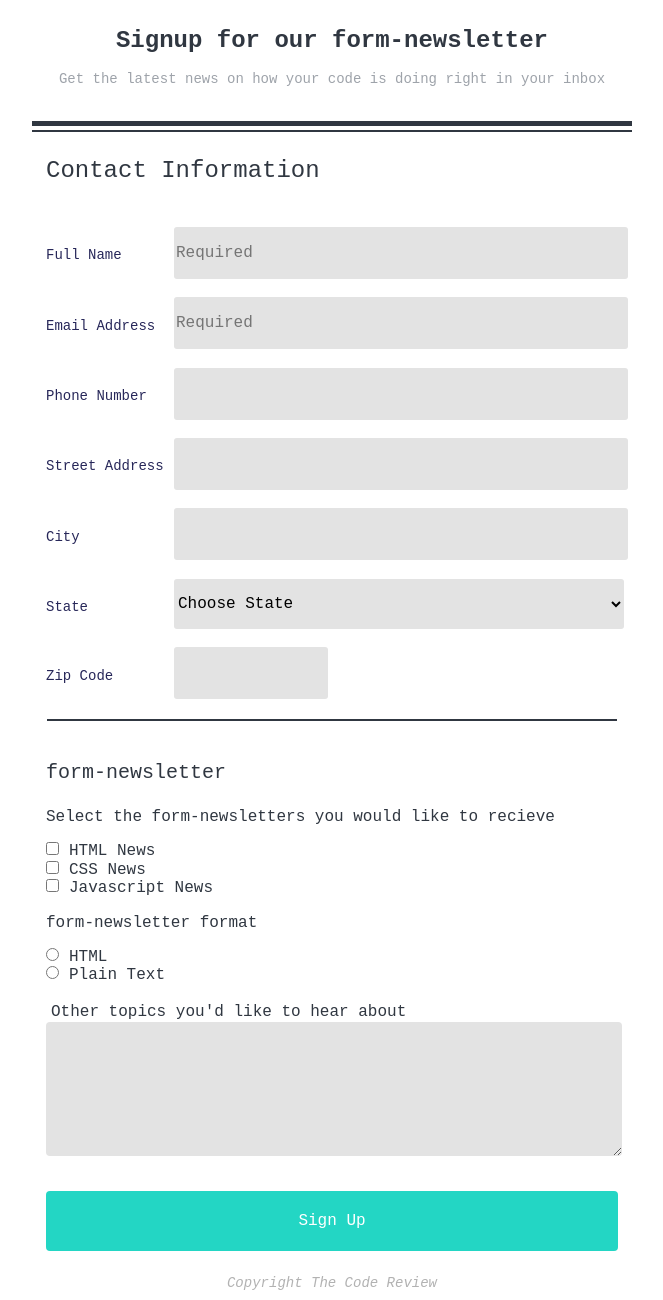
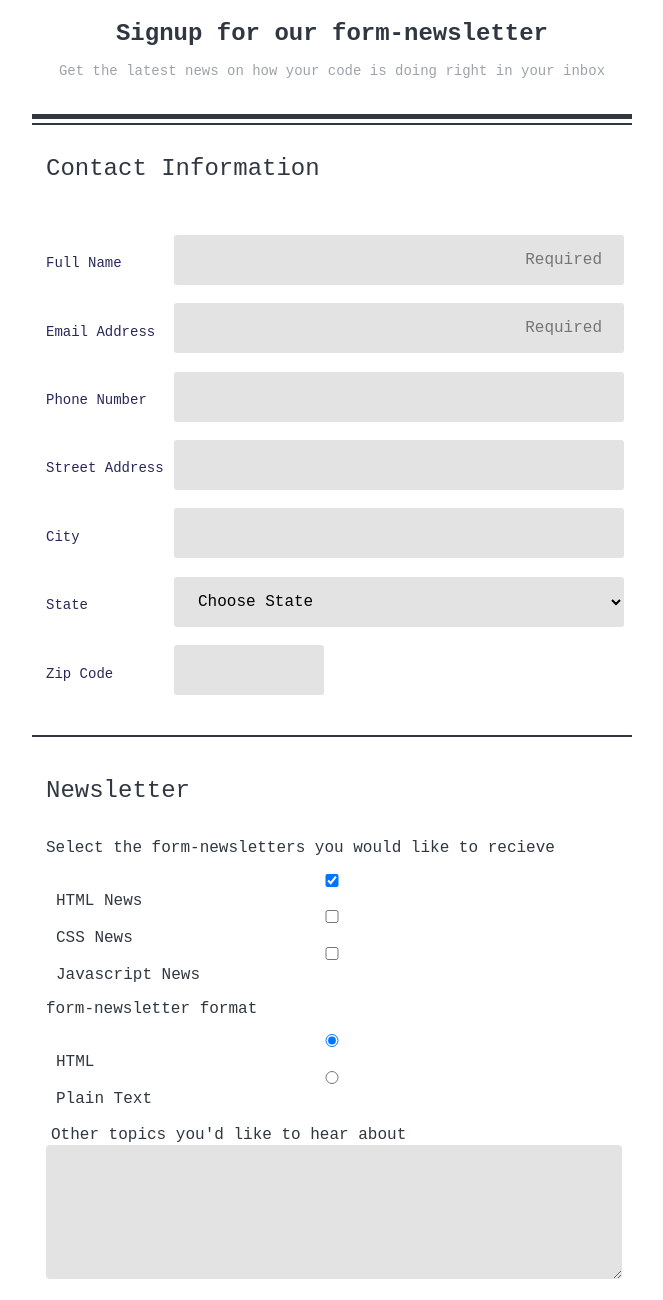
Before and after one commit to just-Bri/Online-Registration-Form, a plain HTML site: page index.html in a window 1280 px wide. Shown: the part 100-1400 px from the top of the page, without its empty margins (308-971 px from the left). Drawn offline with nearby package versions, Linux system fonts and the light colour scheme; a web font is replaced by a local one.

Commit message:
Fixed spacing and widths
Fixed the select width to match inputs.
Fixed padding between Contact info and Newsletter areas of the form.

Changed the background color of the footer to match that of the header.

```diff
--- a/css/stylesheet.css
+++ b/css/stylesheet.css
@@ -11,6 +11,20 @@ fieldset {
 	border: 0;
 }
 
+legend {
+    padding-top: 20px;
+    line-height: 2;
+    font-size: 1.5em;
+}
+
+input:focus {
+    background-color: #23d6c4;
+}
+
+.form-contact-info input,
+.form-contact-info select {
+    padding-left: 20px;
+}
 
 /*
 HEADER STYLES
@@ -31,7 +45,7 @@ HEADER STYLES
 	padding-bottom: 20px;
 	text-align: center;
 	font-weight: 200;
-	font-size: 1.75em;
+	font-size: 24px;
 }
 
 .welcome {
@@ -65,12 +79,7 @@ CONTACT INFO
 
 .form-contact-info {
 	padding-right: 10px;
-	padding-bottom: 20px;
-}
-
-.form-contact-info legend {
-	font-size: 1.5em;
-	padding-top: 25px;
+	padding-bottom: 40px;
 }
 
 .form-contact-info label {
@@ -78,23 +87,37 @@ CONTACT INFO
 	color: #272759;
 }
 
-.form-contact-info input, select {
+.form-contact-info input,
+select {
 	height: 50px;
 	max-width: 600px;
 	width: 100%;
 	background-color: #e3e3e3;
 	margin-top: 10px;
 	margin-bottom: 10px;
-	margin-right: auto;
+	margin-right: 0;
 	border: 0;
 	border-radius: 3px;
+}
+
+#form-name::-webkit-input-placeholder,
+#form-email::-webkit-input-placeholder {
+    text-align: right;
+    padding-right: 20px;
+    padding-left: 20px;
+}
+
+.form-contact-info input:hover,
+select:hover {
+    background-color: #23d6c4;
 }
 
 input[name="form-zip"] {
 	max-width: 150px;
 }
 
-select:focus, textarea:focus, input:focus {
+select:focus, textarea:focus,
+input:focus {
 	border: 2px solid #272759;
 }
 
@@ -105,18 +128,14 @@ NEWSLETTER
 
 .form-newsletter-border {
 	border-top: 2px solid #303741;
-	padding-bottom: 40px;
+	padding-bottom: 10px;
 	max-width: 600px;
-	width: 95%;
+	width: 100%;
 	margin: 0 auto;
 }
 
 .small-margin {
 	margin-top: 0;
-}
-
-.form-newsletter legend {
-	font-size: 1.25em;
 }
 
 .form-newsletter label {
@@ -158,12 +177,23 @@ input[type="button"] {
 	max-width: 600px;
 }
 
+
+/*
+footer*/
+
+footer {
+	background-color: #303741;
+	color: white;
+}
+
 footer p {
 	text-align: center;
 	font-style: italic;
-	font-size: .875em;
+	font-size: 12px;
 	color: #b2b2b2;
-	margin-bottom: 200px;
+    margin-bottom: 0;
+    padding-top: 26px;
+	padding-bottom: 26px;
 }
 
 
@@ -179,18 +209,24 @@ form {
 	margin: 0 auto;
 }
 
+input, select{
+  width:100%;
+  box-sizing:border-box;
+}
 
 /*
 MEDIA Qs
 */
 
 @media (min-width: 768px) {
-	.form-contact-info input, .form-contact-info select {
+	.form-contact-info input,
+    .form-contact-info select {
 		position: relative;
 		left: 8em;
 		margin: 0 auto;
 	}
-	.form-contact-info input, select {
+	.form-contact-info input,
+    select {
 		height: 50px;
 		background-color: #e3e3e3;
 		margin-right: 0px;
--- a/index.html
+++ b/index.html
@@ -1,5 +1,6 @@
 <!DOCTYPE html>
 <html>
+
 	<head>
 		<meta charset="UTF-8">
 		<meta name="viewport" content="width=device-width,initial-scale=1">
@@ -8,30 +9,37 @@
 		<link rel="stylesheet" href="https://cdnjs.cloudflare.com/ajax/libs/normalize/5.0.0/normalize.min.css">
 		<link rel="stylesheet" href="css/stylesheet.css" type="text/css">
 	</head>
+
 	<body>
+
 		<header class="main-header">
 			<h1>The Code Review</h1>
 		</header>
+
 		<div class="wrapper">
 			<div class="welcome">
 				<h1>Signup for our form-newsletter</h1>
 				<p id="welcome-p">Get the latest news on how your code is doing right in your inbox</p>
 			</div>
+
 			<div class="border"></div>
-			<form method="post" class="form-class">
+
+			<form method="post">
 				<fieldset class="form-contact-info">
 					<legend>Contact Information</legend>
 					<br>
+
 					<label for="name">Full Name</label><br>
-					<input type="text" id="name" name="form-name" placeholder="Required"><br>
+					<input required type="text" id="form-name" name="form-name" placeholder="Required"><br>
 					<label for="email">Email Address</label><br>
-					<input type="email" id="email" name="form-email" placeholder="Required"><br>
+					<input required type="email" id="form-email" name="form-email" placeholder="Required"><br>
 					<label for="phone">Phone Number</label><br>
-					<input type="tel" id="phone" name="form-phone"><br>
+					<input type="tel" id="form-phone" name="form-phone"><br>
 					<label for="address">Street Address</label><br>
-					<input type="text" id="address" name="form-address"><br>
+					<input type="text" id="form-address" name="form-address"><br>
 					<label for="city">City</label><br>
-					<input type="text" id="city" name="form-city"><br>
+					<input type="text" id="form-city" name="form-city"><br>
+
 					<label for="states">State</label><br>
 					<select id="states" name="form-state">
 						<optgroup label="States">
@@ -88,20 +96,23 @@
 							<option value="WY">Wyoming</option>
 						</optgroup>
 					</select>
+
 					<br>
+
 					<label for="zip" id="label-zip">Zip Code</label><br>
 					<input type="text" id="zip" name="form-zip"><br>
 				</fieldset>
+
 				<div class="form-newsletter-border"></div>
 				<fieldset class="form-newsletter">
-					<legend>form-newsletter</legend>
+					<legend>Newsletter</legend>
 					<br>
 					<p class="small-margin">Select the form-newsletters you would like to recieve</p>
-					<input type="checkbox" value="html-news" name="html-news" id="html"><label for="html">HTML News</label><br>
+					<input type="checkbox" value="html-news" name="html-news" id="html" checked="checked"><label for="html">HTML News</label><br>
 					<input type="checkbox" value="css-news" name="css-news" id="css"><label for="css">CSS News</label><br>
 					<input type="checkbox" value="js-news" name="js-news" id="js"><label for="js">Javascript News</label><br>
 					<p>form-newsletter format</p>
-					<input type="radio" value="html-format" name="html-format" id="html-format"><label for="html-format">HTML</label><br>
+					<input type="radio" value="html-format" name="html-format" id="html-format" checked="checked"><label for="html-format">HTML</label><br>
 					<input type="radio" value="text-format" name="plain-format" id="plain-format"><label for="plain-format">Plain Text</label><br><br>
 					<label id="comment-label" for="form-comment">Other topics you'd like to hear about</label><br>
 					<textarea id="form-comment" name="form-comment"></textarea>
@@ -110,8 +121,10 @@
 				</fieldset>
 			</form>
 		</div>
+
 		<footer>
 			<p>Copyright The Code Review</p>
 		</footer>
+
 	</body>
 </html>
```
